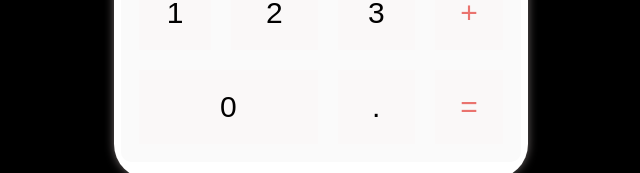
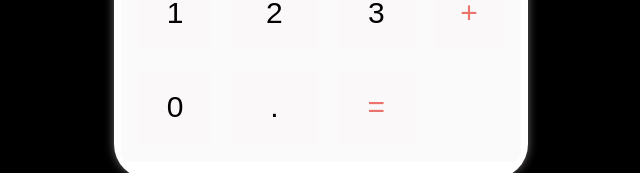
Before and after one commit to chris-muiru/react_calc_slinger, a React (Create React App) app: page / in a window 1280 px wide. Shown: the part 779-952 px from the top of the page, without its empty margins (319-959 px from the left). Built offline with nearby package versions, Linux system fonts and the light colour scheme.

Commit message:
add: add key tha represent individual button

```diff
--- a/src/components/Key.jsx
+++ b/src/components/Key.jsx
@@ -1,16 +1,21 @@
-import '../css/key.css';
+import "../css/key.css";
 
-const  Key = ({ color, expand=false,keyValue,setValue,children,id}) => {
-    // a state
-    let style = { color };
-    const handleClick=()=>{setValue(keyValue+children)};
+const Key = ({ color, expand = false, keyValue, setValue, children, id }) => {
+	const handleClick = () => {
+		setValue(keyValue + children);
+	};
 
-    const classList = `calc-key ${ expand ? "expanded": ""}`;
+	const classList = `calc-key`;
+	return (
+		<button
+			className={classList}
+			style={{ color }}
+			id="btn-key"
+			onClick={handleClick}
+		>
+			{children}
+		</button>
+	);
+};
 
-    return (
-            <button className={classList} style={style} id="btn-key" onClick={handleClick}>
-                {children}
-            </button>
-           );
-}
-export default Key ;
+export default Key;
```
